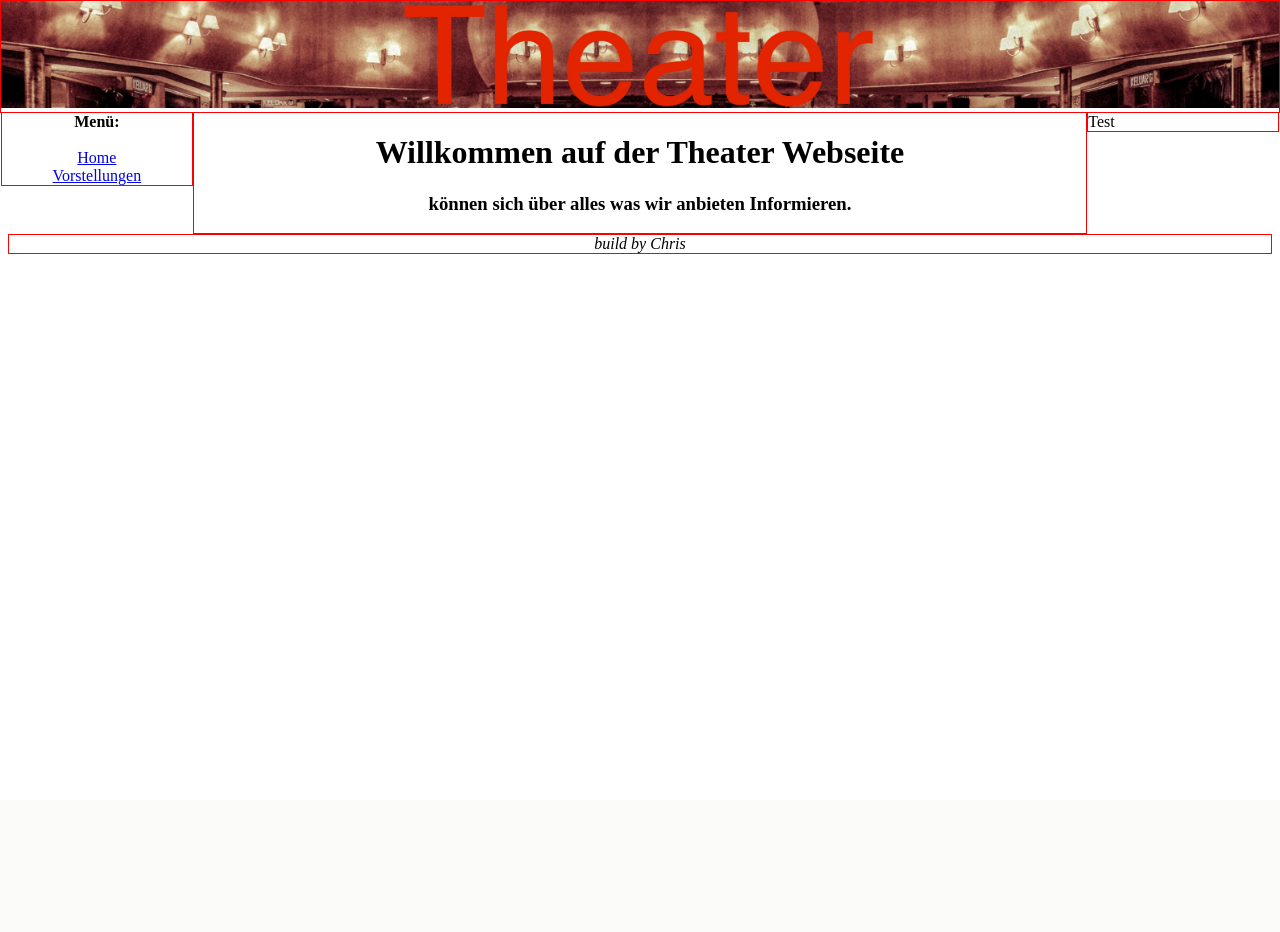
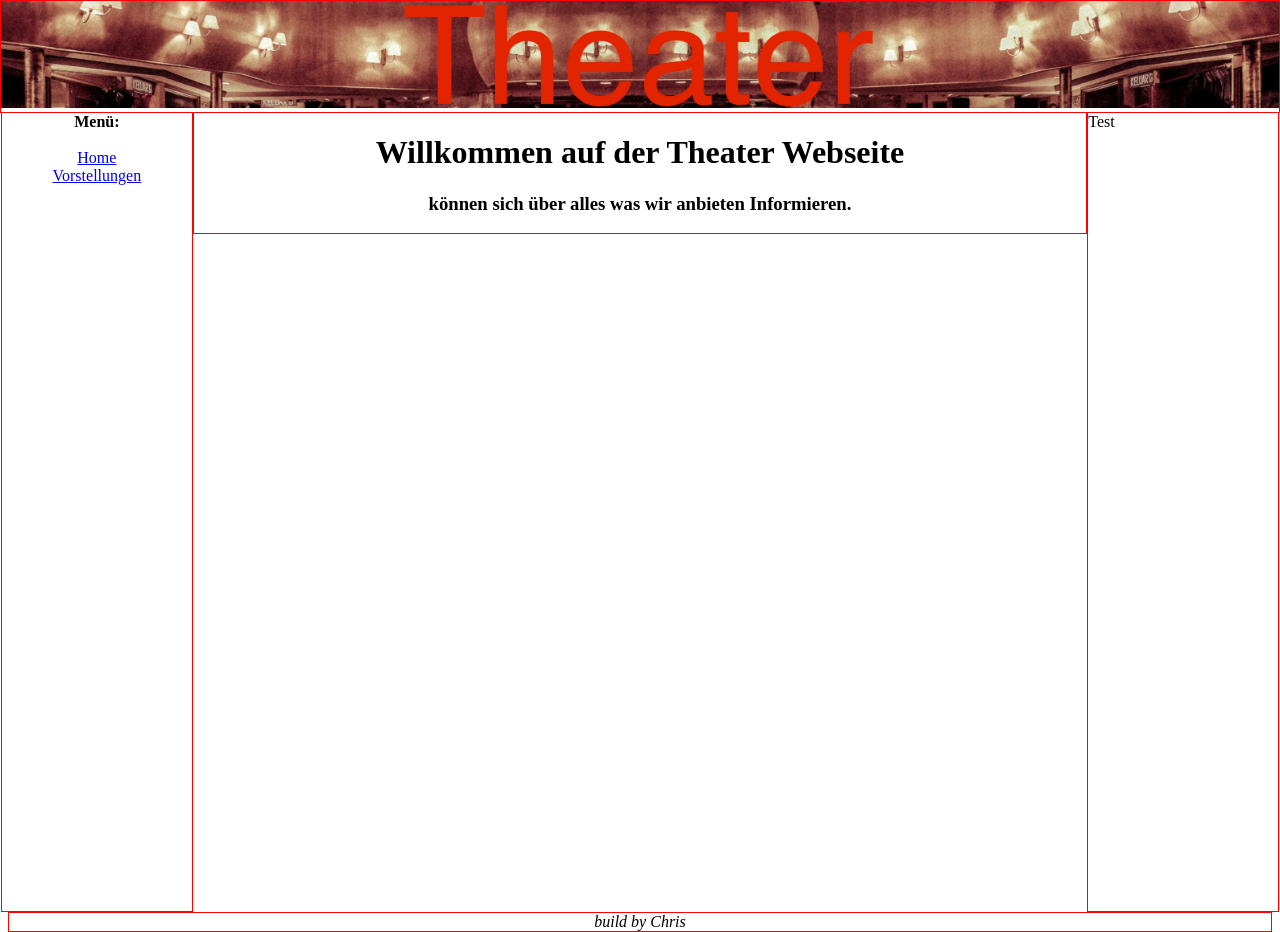
Before and after one commit to 0xChri2/School-Webpages-practice, a PHP site: page / in a window 1280 px wide. Before the commit the page ends 254 px from the top, so only its background shows below. Run offline with PHP 8.4, Linux system fonts and the light colour scheme.

Commit message:
Rebuild update main.css with em

```diff
--- a/Rebulid/Exercise Nr 2/main.css
+++ b/Rebulid/Exercise Nr 2/main.css
@@ -13,7 +13,7 @@ html{
     float: left;
     width: 15%;
     box-sizing: border-box;
-    height: 80%;
+    height: 50em;
 }
 
 .content{
@@ -29,7 +29,7 @@ html{
     float: left;
     width: 15%;
     box-sizing: border-box;
-    height: 80%;
+    height: 50em;
     border: solid 1px red;
 }
 
```
